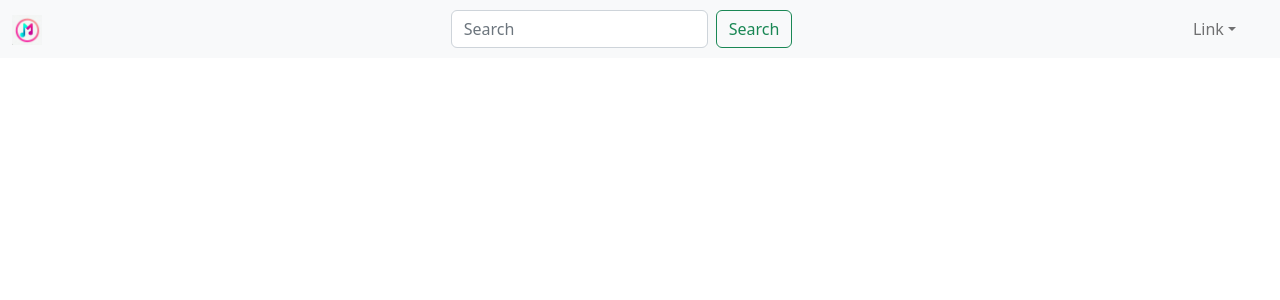
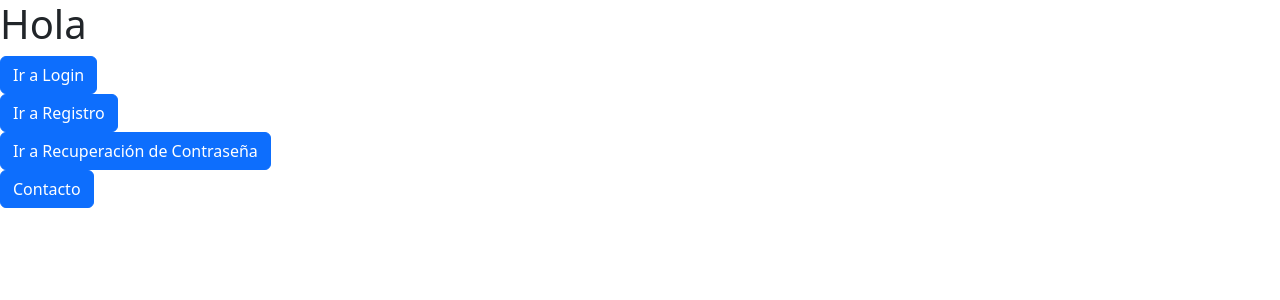
Before and after one commit to Fhv75/tdswii, a React (Create React App) app in the folder client/: page / in a window 1280 px wide. Shown: the top 300 px of the page. Built offline with nearby package versions, Linux system fonts and the light colour scheme.

Commit message:
Revert "Merge pull request #3 from Fhv75/feature/NavBar"
This reverts commit 9f396442cbb14315c6cd778507cb01f48726c36e, reversing
changes made to 4fd34f6ca1cb1943dfb77b86d69dd60034aea31e.

```diff
--- a/client/src/Pages/Feed/Feed.jsx
+++ b/client/src/Pages/Feed/Feed.jsx
@@ -1,11 +1,28 @@
-import React from "react";
-import { Link } from "react-router-dom";
-import NavBar from "../../components/NavBar/NavBar";
+import React from "react"
+import { Button } from "react-bootstrap"
+import { useNavigate } from "react-router-dom"
+
 function Feed () {
+    const navigate = useNavigate()
 
-  return (
-    <NavBar />
-  )
+    function navigateToProfile() {
+        navigate(`/user/${localStorage.getItem("username")}`)
+    }
+
+    return (
+        <>
+            <h1>Hola</h1>
+            <Button onClick={ () => navigate("/login") }>Ir a Login</Button>
+            <br />
+            <Button onClick={ () => navigate("/register") }>Ir a Registro</Button>
+            <br />
+            <Button onClick={ () => navigate("/password-recovery") }>Ir a Recuperación de Contraseña</Button>
+            <br />
+            <Button onClick={ () => navigate("/contact-Form") }>Contacto</Button>
+            <br />
+            {localStorage.getItem('token') && <Button onClick={navigateToProfile}>Ir a perfil</Button>}
+        </>
+    )
 }
 
 export default Feed
--- a/client/src/components/NavBar/navBar.jsx
+++ /dev/null
@@ -1,97 +0,0 @@
-import React from "react";
-import Button from "react-bootstrap/Button";
-import Container from "react-bootstrap/Container";
-import Form from "react-bootstrap/Form";
-import Nav from "react-bootstrap/Nav";
-import Navbar from "react-bootstrap/Navbar";
-import { Image } from "react-bootstrap";
-import NavDropdown from "react-bootstrap/NavDropdown";
-import { useNavigate } from "react-router-dom";
-import { Link } from "react-router-dom";
-
-function NavBar() {
-  const navigate = useNavigate();
-
-  function navigateToProfile() {
-    navigate(`/user/${localStorage.getItem("username")}`);
-  }
-
-  return (
-    <Navbar bg="light" expand="lg">
-      <Container fluid>
-        <Navbar.Brand as={Link} to="/pages/Feed.jsx">
-            <Image
-              src="/images/logomelorit.png"
-              alt="Melorit Logo"
-              width="30"
-              height="30"
-            />
-
-        </Navbar.Brand>
-        <Navbar.Toggle aria-controls="navbarScroll" />
-        <Navbar.Collapse id="navbarScroll">
-
-          <Form className="d-flex ms-auto align-items-center">
-            <Form.Control
-              type="search"
-              placeholder="Search"
-              className="me-2"
-              aria-label="Search"
-            />
-            <Button variant="outline-success">Search</Button>
-          </Form>
-          <Nav
-            className="me-4 ms-auto my-2 my-lg-0"
-            style={{ maxHeight: "100px" }}
-            navbarScroll
-          >
-            <div>
-              <NavDropdown align="end" title="Link" id="navbarScrollingDropdown">
-                <NavDropdown.Item href="#action3">Action</NavDropdown.Item>
-                <NavDropdown.Item href="#action4">
-                  Another action
-                </NavDropdown.Item>
-                <NavDropdown.Divider />
-                <NavDropdown.Item href="#action5">
-                  <Button onClick={() => navigate("/login")} variant="link">
-                    Ir a Login
-                  </Button>
-                </NavDropdown.Item>
-                <NavDropdown.Item href="#action6">
-                  <Button onClick={() => navigate("/register")} variant="link">
-                    Ir a Registro
-                  </Button>
-                </NavDropdown.Item>
-                <NavDropdown.Item href="#action7">
-                  <Button
-                    onClick={() => navigate("/password-recovery")}
-                    variant="link"
-                  >
-                    Ir a Recuperación de Contraseña
-                  </Button>
-                </NavDropdown.Item>
-                <NavDropdown.Item href="#action8">
-                  <Button
-                    onClick={() => navigate("/contact-Form")}
-                    variant="link"
-                  >
-                    Contacto
-                  </Button>
-                </NavDropdown.Item>
-                <NavDropdown.Item href="#action9">
-                  {localStorage.getItem("token") && (
-                    <Button onClick={navigateToProfile} variant="link">
-                      Ir a perfil
-                    </Button>
-                  )}
-                </NavDropdown.Item>
-              </NavDropdown>
-            </div>
-          </Nav>
-        </Navbar.Collapse>
-      </Container>
-    </Navbar>
-  );
-}
-
-export default NavBar;
```
Also changed, not shown: client/public/images/logomelorit.png (deleted).
